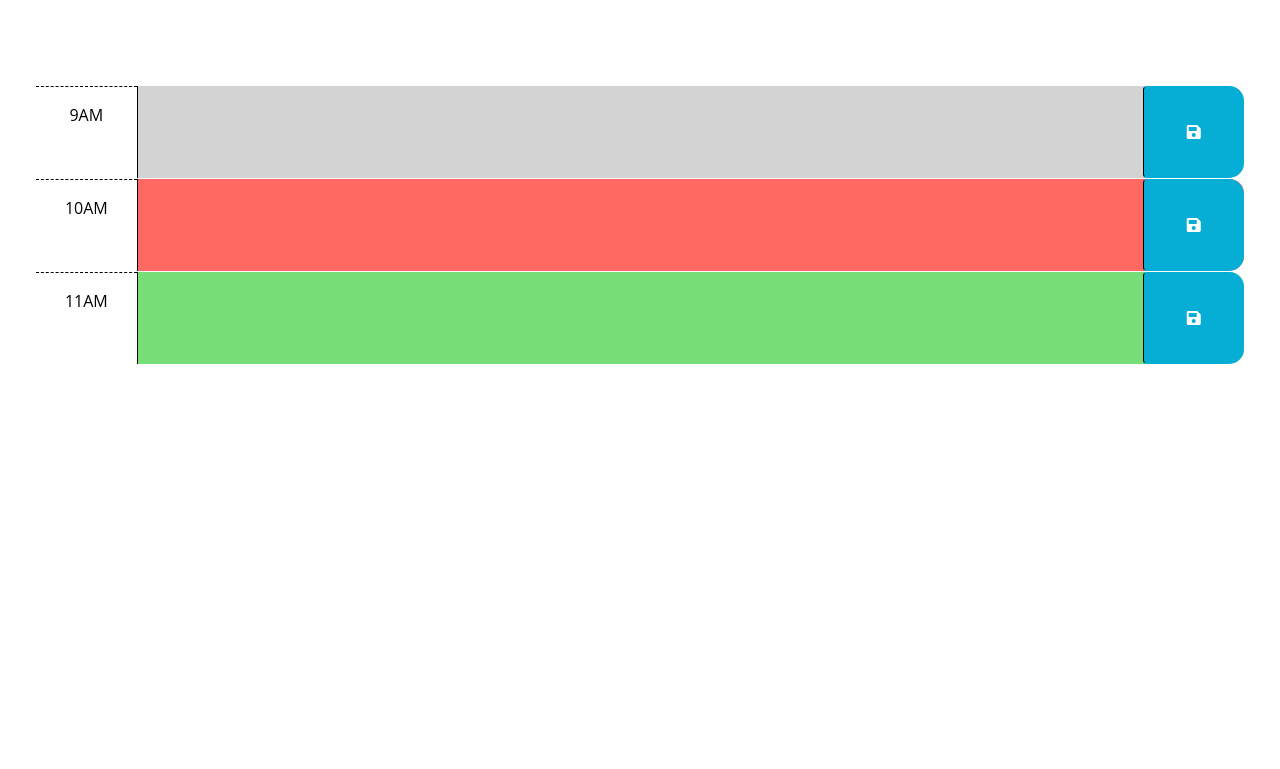
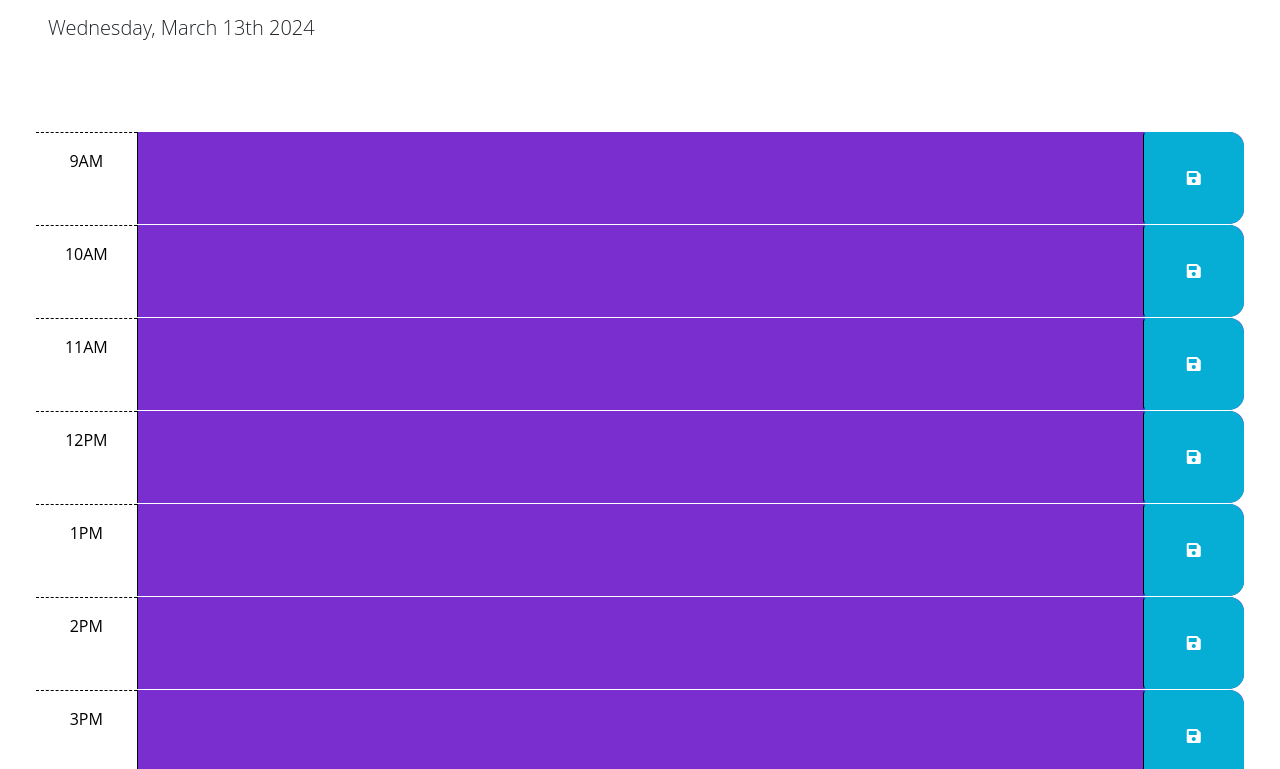
Before and after one commit to JadeHaney/5-workday-scheduler, a plain HTML site: page develop/index.html in a window 1280 px wide. Shown: the part 166-935 px from the top of the page. Before the commit the page ends 800 px from the top, so only its background shows below. Drawn offline with nearby package versions, Linux system fonts and the light colour scheme.

Commit message:
updated functionality

```diff
--- a/develop/index.html
+++ b/develop/index.html
@@ -26,54 +26,18 @@
 
 <body>
   <header class="p-5 mb-4">
-      <h1 class="display-3">PlanIt!!</h1>
+    <h1 class="display-3">PlanIt</h1>
     <p class="lead">Your work day made simple</p>
     <p id="currentDay" class="lead"></p>
   </header>
-    <div class="container-fluid px-5">
-      <!-- Use class for "past", "present", and "future" to apply styles to the
-        time-block divs accordingly. The javascript will need to do this byS
-        adding/removing these classes on each div by comparing the hour in the
-        id to the current hour. The html provided below is meant to be an example
-        demonstrating how the css provided can be leveraged to create the
-        desired layout and colors. The html below should be removed or updated
-        in the finished product. Remember to delete this comment once the
-        code is implemented.
-        -->
-
-      <!-- Example of a past time block. The "past" class adds a gray background color. -->
-      <div id="hour-9" class="row time-block past">
-        <div class="col-2 col-md-1 hour text-center py-3">9AM</div>
-        <textarea class="col-8 col-md-10 description" rows="3"> </textarea>
-        <button class="btn saveBtn col-2 col-md-1" aria-label="save">
-          <i class="fas fa-save" aria-hidden="true"></i>
-        </button>
-      </div>
-
-      <!-- Example of a present time block. The "present" class adds a red background color. -->
-      <div id="hour-10" class="row time-block present">
-        <div class="col-2 col-md-1 hour text-center py-3">10AM</div>
-        <textarea class="col-8 col-md-10 description" rows="3"> </textarea>
-        <button class="btn saveBtn col-2 col-md-1" aria-label="save">
-          <i class="fas fa-save" aria-hidden="true"></i>
-        </button>
-      </div>
-
-      <!-- Example of a future time block. The "future" class adds a green background color. -->
-      <div id="hour-11" class="row time-block future">
-        <div class="col-2 col-md-1 hour text-center py-3">11AM</div>
-        <textarea class="col-8 col-md-10 description" rows="3"> </textarea>
-        <button class="btn saveBtn col-2 col-md-1" aria-label="save">
-          <i class="fas fa-save" aria-hidden="true"></i>
-        </button>
-      </div>
+  <div class="container-fluid px-5" id="timeBlocks">
   </div>
 
   <script src="https://cdnjs.cloudflare.com/ajax/libs/jquery/3.2.1/jquery.min.js"></script>
   <script src="https://cdn.jsdelivr.net/npm/dayjs@1.11.3/dayjs.min.js"
   integrity="sha256-iu/zLUB+QgISXBLCW/mcDi/rnf4m4uEDO0wauy76x7U="
   crossorigin="anonymous"></script>
-
+  <script src="https://cdnjs.cloudflare.com/ajax/libs/moment.js/2.29.1/moment.min.js"></script>
   <script src="script.js"></script>
 </body>
 </html>
--- a/develop/script.js
+++ b/develop/script.js
@@ -1,51 +1,59 @@
 // Wrap all code that interacts with the DOM in a call to jQuery to ensure that
 // the code isn't run until the browser has finished rendering all the elements
 // in the html.
-$(function () {
-    // updates time on the webpage
-    function updateTime() {
-      let today = moment();
-      $("#currentDay").text(today.format("dddd, MMMM Do YYYY, h:mm.ss"));
+$(document).ready(function() {
+  // Function to generate time blocks
+  function generateTimeBlocks() {
+    // Clear existing time blocks
+    $("#timeBlocks").empty();
 
-      // For coloring the past, present, and future time blocks
-      let now = moment().format("kk");
-      for (let i = 0; i < scheduleElArray.length; i++) {
-        scheduleElArray[i].removeClass("future past present");
+    // Current hour
+    var currentHour = moment().hour();
 
-        if (now > scheduleElArray[i].data("hour")) {
-          scheduleElArray[i].addClass("past");
-        } else if (now === scheduleElArray[i].attr("data-hour")) {
-          scheduleElArray[i].addClass("present");
-        } else {
-          scheduleElArray[i].addClass("future");
-        }
+    // Loop through standard business hours (9am to 5pm)
+    for (var hour = 9; hour <= 17; hour++) {
+      var timeBlock = $("<div>").addClass("row time-block").attr("data-hour", hour);
+      var hourDiv = $("<div>").addClass("col-2 col-md-1 hour text-center py-3").text(moment({ hour: hour }).format("hA"));
+      var textArea = $("<textarea>").addClass("col-8 col-md-10 description").attr("rows", 3).val(localStorage.getItem("timeBlock-" + hour));
+      var saveBtn = $("<button>").addClass("btn saveBtn col-2 col-md-1").attr("aria-label", "save");
+      var saveIcon = $("<i>").addClass("fas fa-save").attr("aria-hidden", "true");
+
+      // Add past, present, or future class based on current hour
+      if (hour < currentHour) {
+        timeBlock.addClass("past");
+      } else if (hour === currentHour) {
+        timeBlock.addClass("present");
+      } else {
+        timeBlock.addClass("future");
       }
+
+      // Append elements to time block
+      saveBtn.append(saveIcon);
+      timeBlock.append(hourDiv, textArea, saveBtn);
+      $("#timeBlocks").append(timeBlock);
     }
+  }
 
-    // textarea elements
-    let saveBttn = $(".saveBtn");
-    let containerEl = $(".container");
-    let scheduleElArray = $(".time-block");
+  // Function to update current day
+  function updateCurrentDay() {
+    var today = moment().format("dddd, MMMM Do YYYY");
+    $("#currentDay").text(today);
+  }
 
-    renderLastRegistered();
-    updateTime();
-    setInterval(updateTime, 1000);
+  // Call functions to generate time blocks and update current day
+  generateTimeBlocks();
+  updateCurrentDay();
 
-    // render schedule saved in local storage
-    function renderLastRegistered() {
-      for (let el of scheduleElArray) {
-        el.val(localStorage.getItem("time block " + $(el).data("hour")));
-      }
-    }
+  // Update time blocks and current day every minute
+  setInterval(function() {
+    generateTimeBlocks();
+    updateCurrentDay();
+  }, 60000);
 
-    // function for handling clicks
-    function handleFormSubmit(event) {
-      event.preventDefault();
-      let btnClicked = $(event.currentTarget);
-      let targetText = btnClicked.siblings("textarea");
-      let targetTimeBlock = targetText.data("hour");
-      localStorage.setItem("time block " + targetTimeBlock, targetText.val());
-    }
-
-    saveBttn.on("click", handleFormSubmit);
+  // Save text area content to local storage when save button is clicked
+  $(document).on("click", ".saveBtn", function() {
+    var hour = $(this).parent().data("hour");
+    var textAreaContent = $(this).siblings(".description").val();
+    localStorage.setItem("timeBlock-" + hour, textAreaContent);
   });
+});
--- a/develop/style.css
+++ b/develop/style.css
@@ -31,17 +31,17 @@ body {
 }
 
 .past {
-    background-color: #d3d3d3;
+  background-color: rgb(56, 189, 233); /* Purple */
   color: white;
 }
 
 .present {
-    background-color: #ff6961;
+  background-color: #32cd32; /* Green */
   color: white;
 }
 
 .future {
-    background-color: #77dd77;
+  background-color: rgb(122, 46, 207); /* Blue */
   color: white;
 }
 
```
Lines whose indentation alone changed are shown as unchanged.
